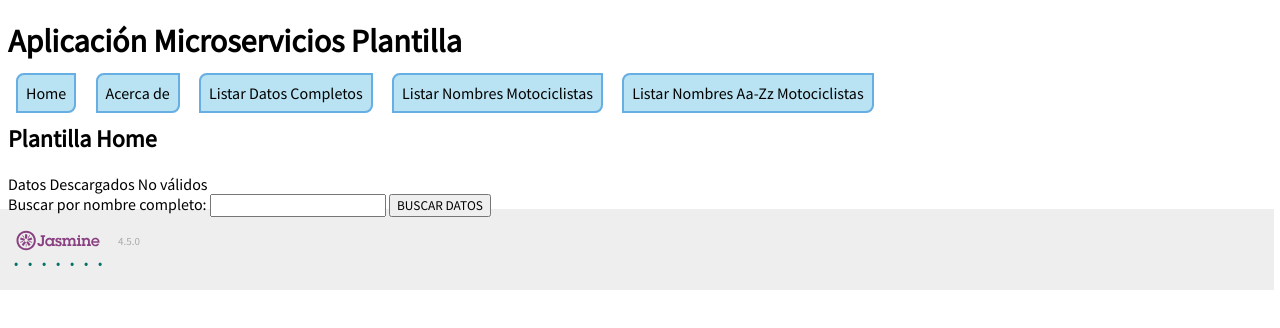
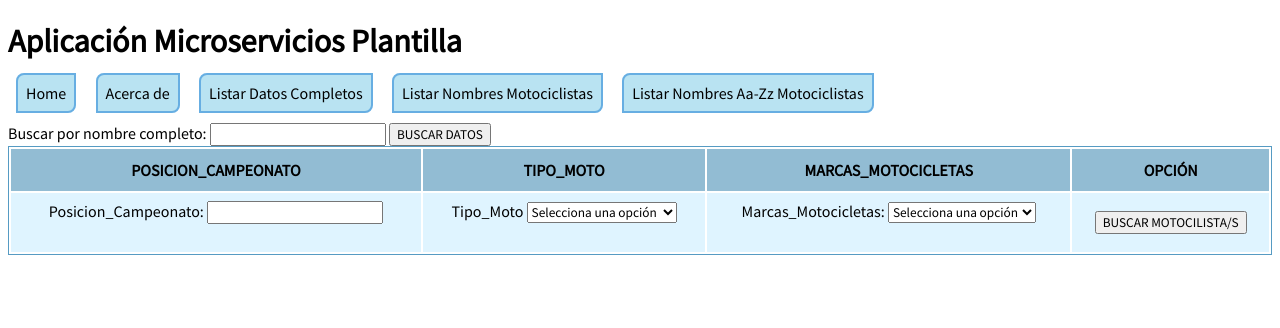
Before and after one commit to UJA-DAGIL-22-23/dagil-2022-2023-practica-3-ira00026, a website: page front-end/static-files/index.html in a window 1280 px wide. Drawn offline with Linux system fonts and the light colour scheme.

Commit message:
Añado el formato formulario de HU 10 y sigo probando soluciones porque me devuelve una tabla vacia

```diff
--- a/front-end/static-files/index.html
+++ b/front-end/static-files/index.html
@@ -4,14 +4,14 @@
 <head>
     <title>Aplicación Microservicios Plantilla</title>
 
-    <!-- Cargamos biblioteca Jasmine -->
+    <!-- Cargamos biblioteca Jasmine
 
     <link rel="stylesheet" href="lib/jasmine-4.5.0/jasmine.css">
     <script src="lib/jasmine-4.5.0/jasmine.js"></script>
     <script src="lib/jasmine-4.5.0/jasmine-html.js"></script>
     <script src="lib/jasmine-4.5.0/boot0.js"></script>
     <script src="lib/jasmine-4.5.0/boot1.js"></script>
-
+-->
     <!-- Cargamos nuestros CSS -->
     <link rel="stylesheet" href="css/front-end.css">
 
@@ -35,6 +35,92 @@
         <!-- <a href="javascript:Plantilla.listarDATOSUNCRITERIO()" class="opcion-principal mostrar"
             title="Realiza un listado de los datos de los motociclistas que hay en la BBDD que cumplen un criterio de busqueda">Listar Datos Motociclistas Que Cumplen 1 criterio de Busqueda</a>
             -->
+
+            <form>
+                <br>
+                <label>Buscar por nombre completo:</label>
+            <input type="text" id="search" name="search">
+            <button type="button" onclick="Buscar()"> BUSCAR DATOS </button>
+            </form>
+            <script>function Buscar(){
+                var searchTerm = document.getElementById("search").value;
+                Plantilla.personaBuscar(searchTerm);
+            }
+            </script>
+
+            <!--<form>
+                <label> Tipo de moto : </label>
+                <input type="text" id="criterio1" name="criterio1">
+                <br>
+                <label> Marcas motociletas que ha usado : </label>
+                <input type="text" id="criterio2" name="criterio2">
+                <br>
+                <label> Posición en el campeonato: </label>
+                <input type="text" id="criterio3" name="criterio3">
+                <br>
+            <button type="button" onclick="BuscarCriterios()">BUSCAR MOTOCILISTA/S</button>
+            <button type="button" onclick="Plantilla.BuscarVariosCriterios(document.getElementById('criterio1').value,document.getElementById('criterio2').value,document.getElementById('criterio3').value)">BUSCAR MOTOCILISTA/S</button>
+            </form>
+            <script>function BuscarCriterios(){
+                var criterio1term = document.getElementById('criterio1').value;
+                var criterio2term = document.getElementById('criterio2').value;
+                var criterio3term = document.getElementById('criterio3').value;
+                Plantilla.BuscarVariosCriterios(criterio1term,criterio2term,criterio3term);
+            }
+            </script>-->
+
+
+
+        <table class="listado-motociclistas">
+        <thead>
+            <th>Posicion_Campeonato</th><th>Tipo_Moto</th><th>Marcas_Motocicletas</th><th>Opción</th>
+        </thead>
+        <tbody>
+        <tr>
+
+            <td>
+            <label for="Posicion_Campeonato">Posicion_Campeonato:</label>
+            <input type="text" id="criterio3" name="criterio3"><br><br>
+            </td>
+            <td>
+            <label for="Tipo_Moto">Tipo_Moto</label>
+            <select id="criterio1" name="criterio1">
+                <option value="">Selecciona una opción</option>
+                <option value="Yamaha YZR-M1">Yamaha YZR-M1</option>
+                <option value="Honda RC213V">Honda RC213V</option>
+                <option value="Suzuki GSX-RR">Suzuki GSX-RR</option>
+                <option value="Ducati Desmosedici GP">Ducati Desmosedici GP</option>
+                <option value="KTM RC16">KTM RC16</option>
+
+            </select><br><br>
+            </td>
+            <td>
+            <label for="Marcas_Motocicletas">Marcas_Motocicletas:</label>
+            <select id="criterio2" name="criterio2">
+                <option value="">Selecciona una opción</option>
+                <option value="Aprilia">Aprilia</option>
+                <option value="Honda">Honda</option>
+                <option value="Yamaha">Yamaha</option>
+                <option value="Ducati">Ducati</option>
+                <option value="Suzuki">Suzuki</option>
+                <option value="KTM">KTM</option>
+
+            </select><br><br>
+            </td>
+            <td>
+            <div><button type="button" onclick="BuscarCriterios()">BUSCAR MOTOCILISTA/S</button></div>
+            </td>
+        </tr>
+        </tbody>
+        </table>
+    </form>
+    <script>function BuscarCriterios(){
+        var criterio1term = document.getElementById('criterio1').value;
+        var criterio2term = document.getElementById('criterio2').value;
+        var criterio3term = document.getElementById('criterio3').value;
+        Plantilla.BuscarVariosCriterios(criterio1term,criterio2term,criterio3term);
+    }
+    </script>
     </nav>
     </nav>
 
@@ -52,41 +138,14 @@
 
     </article>
 <!--HU 08-->
-   <form>
-        <label>Buscar por nombre completo:</label>
-    <input type="text" id="search" name="search">
-    <button type="button" onclick="Buscar()"> BUSCAR DATOS </button>
-    </form>
-    <script>function Buscar(){
-        var searchTerm = document.getElementById("search").value;
-        Plantilla.personaBuscar(searchTerm);
-    }
-    </script>
+
 
 <!--HU 10-->
 
-<!--
-<form>
-    <label> Tipo de moto : </label>
-    <input type="text" id="criterio1" name="criterio1">
-    <br>
-    <label> Marcas motociletas que ha usado : </label>
-    <input type="text" id="criterio2" name="criterio2">
-    <br>
-    <label> Posición en el campeonato: </label>
-    <input type="text" id="criterio3" name="criterio3">
-    <br>
-<button type="button" onclick="BuscarCriterios()">BUSCAR MOTOCILISTA/S</button>
-<button type="button" onclick="Plantilla.BuscarVariosCriterios(document.getElementById('criterio1').value,document.getElementById('criterio2').value,document.getElementById('criterio3').value)">BUSCAR MOTOCILISTA/S</button>
-</form>-->
 
-<!--<script>function BuscarCriterios(){
-    var criterio1term = document.getElementById('criterio1').value;
-    var criterio2term = document.getElementById('criterio2').value;
-    var criterio3term = document.getElementById('criterio3').value;
-    Plantilla.BuscarVariosCriterios(criterio1term,criterio2term,criterio3term);
-}
-</script>-->
+
+
+
 
 
 
@@ -102,11 +161,11 @@
     <script src="js/ms-plantilla.js"></script>
 
 
-    <!-- Cargamos ficheros spec con los tests -->
+    <!-- Cargamos ficheros spec con los tests
 
     <script src="js/front-end-spec.js"></script>
     <script src="js/ms-plantilla-spec.js"></script>
-
+-->
 </body>
 
 </html>
--- a/front-end/static-files/js/ms-plantilla.js
+++ b/front-end/static-files/js/ms-plantilla.js
@@ -540,7 +540,7 @@ Plantilla.recuperaVariosCriterios = async function (criterio1,criterio2,criterio
         let vectorPlantilla = null
         if (response) {
             vectorPlantilla = await response.json()
-            const filtro = vectorPlantilla.data.filter(persona => persona.data.tipo_moto === criterio1 && persona.data.marcas_motocicletas === criterio2 && persona.data.posicion_campeonato === criterio3)
+            const filtro = vectorPlantilla.data.filter(persona => persona.data.tipo_moto === criterio1 && persona.data.marcas_motocicletas.includes(criterio2) === criterio2 && persona.data.posicion_campeonato === criterio3)
 
             callBackFn(filtro)
         }
```
Also changed, not shown: front-end/static-files/css/ms-plantilla.css (line endings or trailing spaces).
